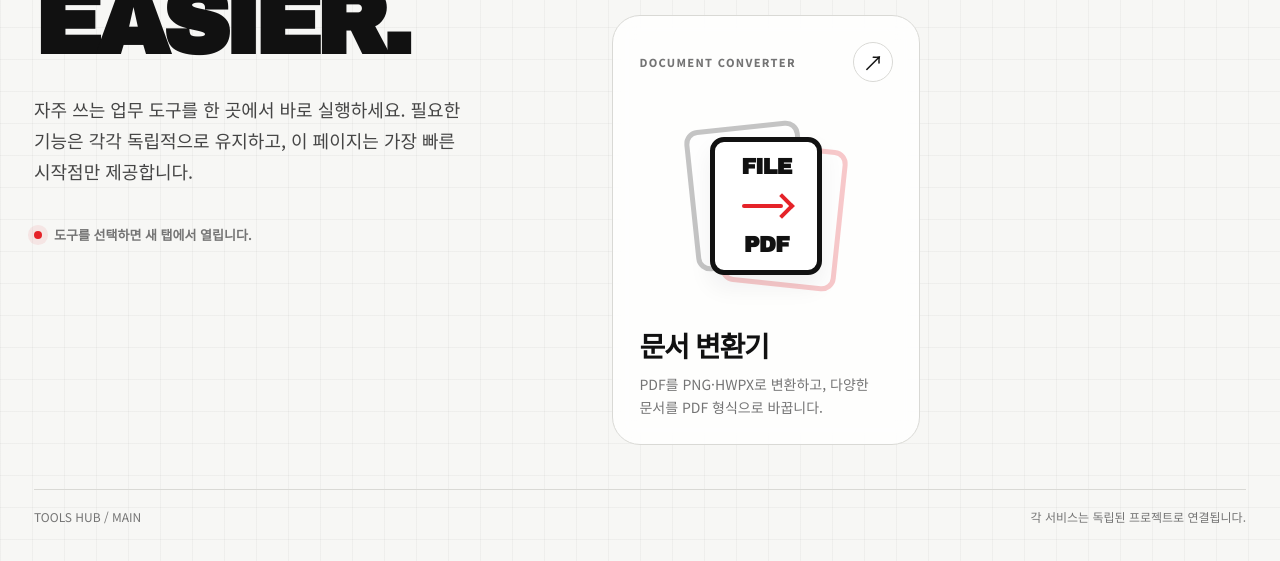
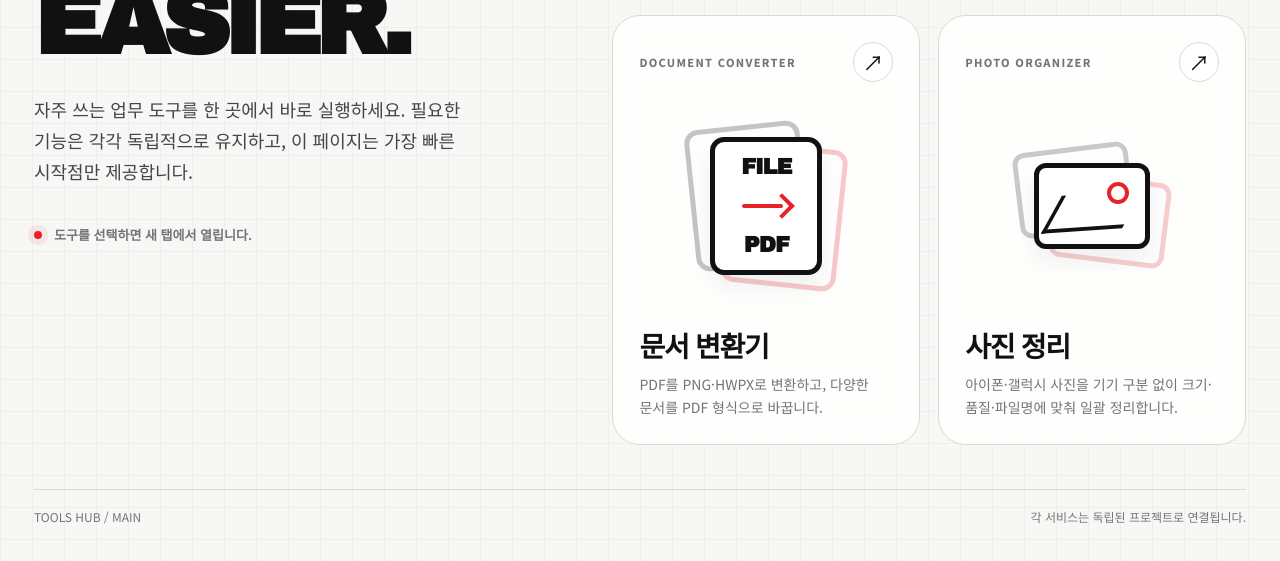
Before and after one commit to kimhoho8601-alt/main, a plain HTML site: page index.html in a window 1280 px wide. Shown: the part 581-1142 px from the top of the page. Drawn offline with Linux system fonts and the light colour scheme.

Commit message:
Add photo organizer launcher card

```diff
--- a/index.html
+++ b/index.html
@@ -371,6 +371,14 @@
     }
     .app-card:hover .convert-icon{transform:scale(1.05) rotate(1deg)}
 
+    .photo-icon{width:180px;height:180px;position:relative;display:grid;place-items:center;transition:transform .35s cubic-bezier(.2,.8,.2,1)}
+    .photo-card,.photo-main{position:absolute;width:116px;height:86px;border-radius:12px;background:#fff;border:5px solid var(--ink)}
+    .photo-back{transform:translate(-18px,-16px) rotate(-7deg);opacity:.22}
+    .photo-front{transform:translate(18px,14px) rotate(7deg);border-color:var(--red);opacity:.22}
+    .photo-main{display:block;overflow:hidden;box-shadow:0 12px 24px rgba(0,0,0,.06)}
+    .photo-sun{position:absolute;width:22px;height:22px;border:4px solid var(--red);border-radius:50%;right:16px;top:14px}
+    .photo-mountain{position:absolute;left:14px;right:14px;bottom:13px;height:38px;border-left:4px solid var(--ink);border-bottom:4px solid var(--ink);transform:skewX(-32deg) rotate(-4deg)}
+    .app-card:hover .photo-icon{transform:scale(1.05) rotate(-1deg)}
     .card-title{
       font-size:28px;
       font-weight:800;
@@ -413,6 +421,7 @@
     .app-card:nth-child(1){animation-delay:.08s}
     .app-card:nth-child(2){animation-delay:.16s}
     .app-card:nth-child(3){animation-delay:.24s}
+    .app-card:nth-child(4){animation-delay:.32s}
 
     @keyframes rise{
       from{opacity:0;transform:translateY(24px)}
@@ -560,6 +569,30 @@
           <h2 class="card-title">문서 변환기</h2>
           <p class="card-copy">PDF를 PNG·HWPX로 변환하고, 다양한 문서를 PDF 형식으로 바꿉니다.</p>
         </a>
+        <a
+          class="app-card"
+          href="https://kimhoho8601-alt.github.io/photo/"
+          target="_blank"
+          rel="noopener noreferrer"
+          aria-label="사진 정리 도구 열기"
+        >
+          <div class="card-top">
+            <span class="tag">Photo organizer</span>
+            <span class="arrow" aria-hidden="true">↗</span>
+          </div>
+          <div class="visual" aria-hidden="true">
+            <div class="photo-icon">
+              <span class="photo-card photo-back"></span>
+              <span class="photo-card photo-front"></span>
+              <div class="photo-main">
+                <span class="photo-sun"></span>
+                <span class="photo-mountain"></span>
+              </div>
+            </div>
+          </div>
+          <h2 class="card-title">사진 정리</h2>
+          <p class="card-copy">아이폰·갤럭시 사진을 기기 구분 없이 크기·품질·파일명에 맞춰 일괄 정리합니다.</p>
+        </a>
       </section>
     </main>
 
```
